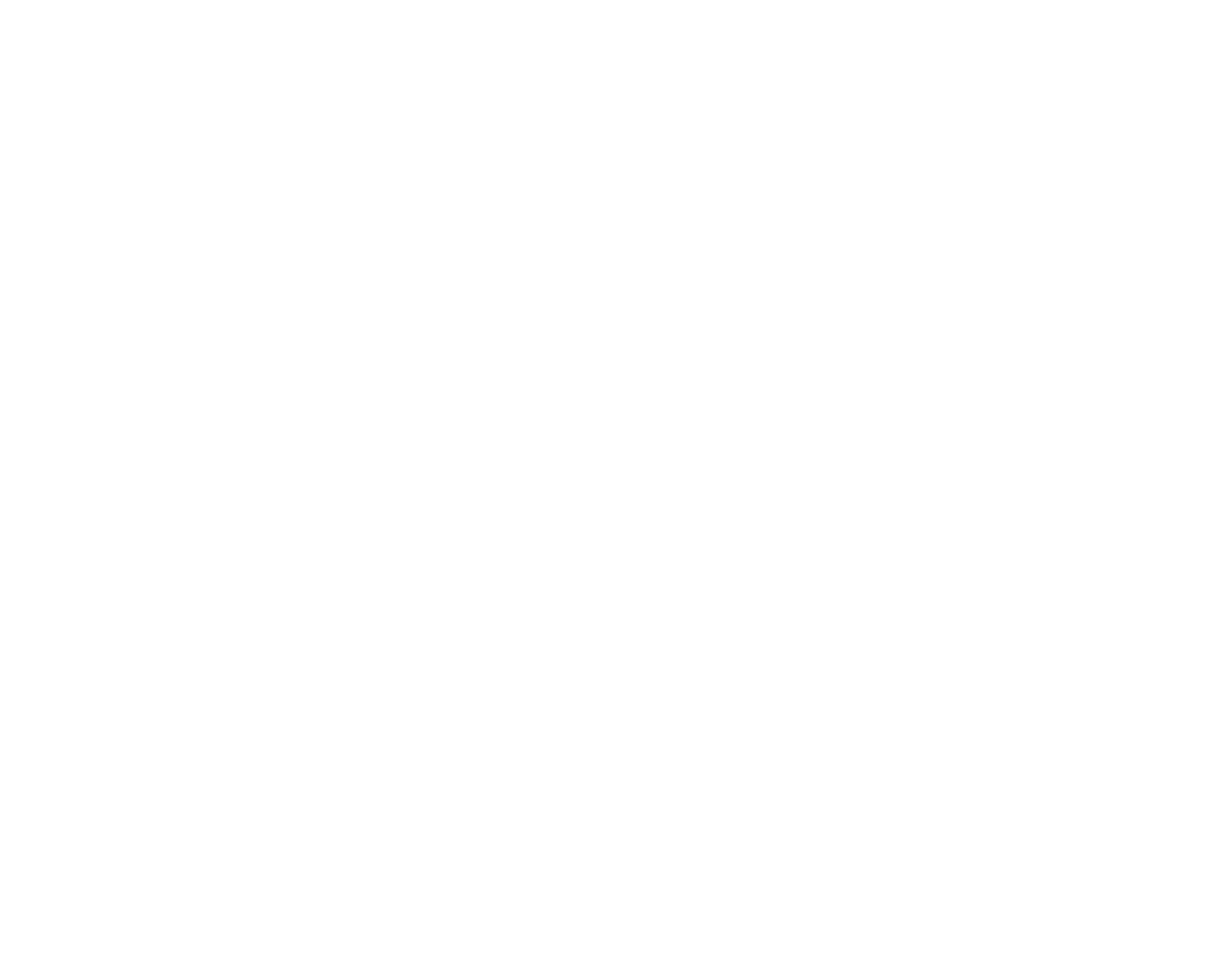
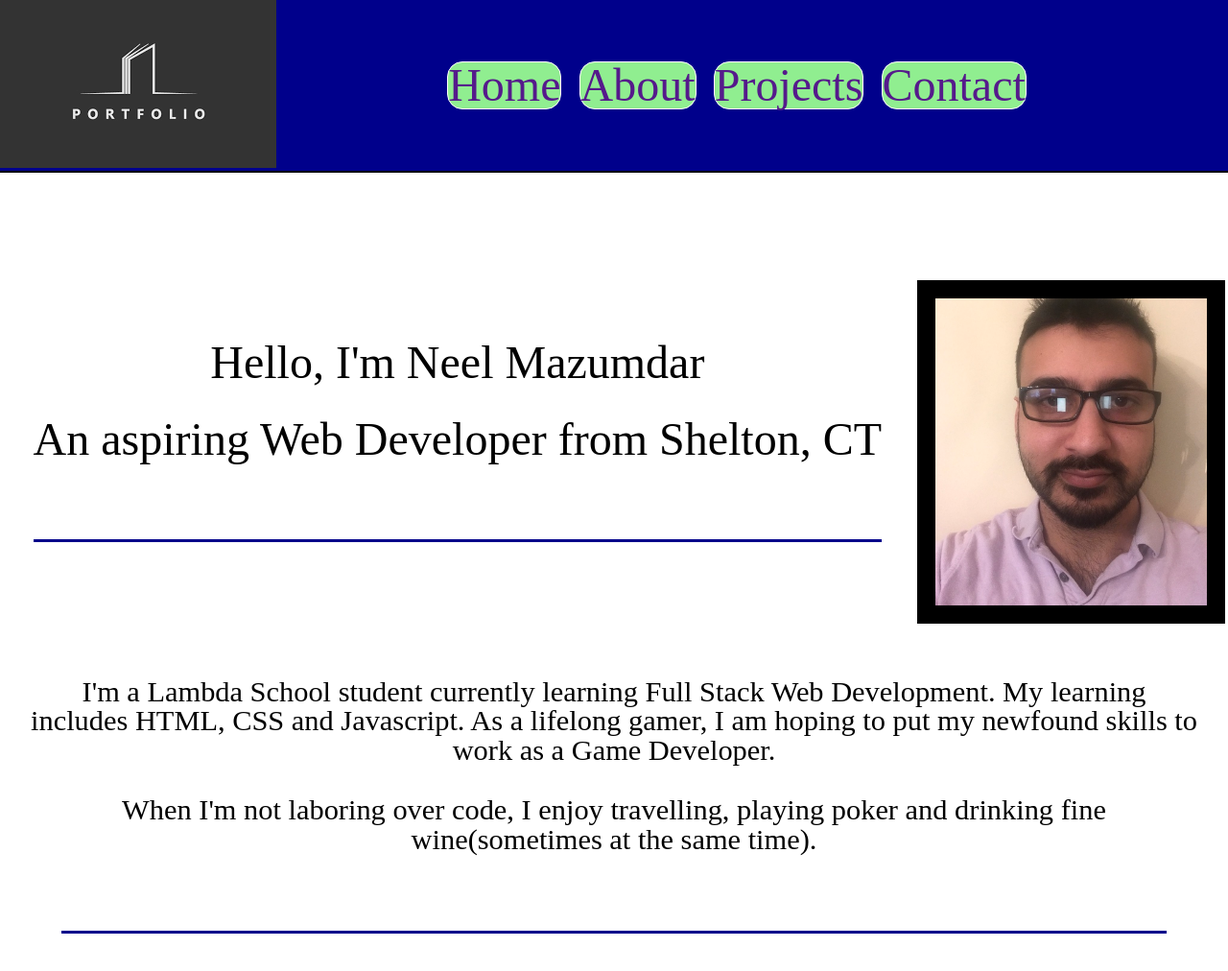
Before and after one commit to neel7777/my-portfolio, a plain HTML site: page index.html in a window 1280 px wide. Shown: the whole page at 96% size. Before the commit the page ends 800 px from the top, so only its background shows below. Drawn offline with Linux system fonts and the light colour scheme.

Commit message:
top part finished

```diff
--- a/css/index.css
+++ b/css/index.css
@@ -46,3 +46,68 @@ table {
 	border-collapse: collapse;
 	border-spacing: 0;
 }
+
+.navbar{
+	display: flex;
+	justify-content: space-between;
+	border-bottom: solid 2px black;
+	background-color: darkblue;
+
+}
+
+
+.navbut {
+	width: 50%;
+	display:flex;
+	justify-content: space-evenly;
+	align-items: center;
+	font-size: 3rem;
+	text-decoration: none;
+	margin-right: 12rem;
+
+
+
+
+}
+a {
+
+	text-decoration: none;
+	background-color: lightgreen;
+	border: 1px solid white;
+	border-radius: 1rem;
+
+}
+.header{
+	text-align: center;
+	font-size: 3rem;
+
+	display: flex;
+	justify-content: space-around;
+	align-items: center;
+	margin-top: 7rem;
+
+
+
+}
+.me {
+
+	max-width: 20rem;
+	max-height: 20rem;
+    border: 1.2rem solid black;
+}
+h1{
+	margin: 2rem;
+	padding-bottom: 5rem;
+	border-bottom: darkblue .2rem solid;
+
+}
+.about {
+	text-align: center;
+	font-size: 1.9rem;
+	margin: 2rem;
+	display: flex;
+	flex-direction: column;
+	align-items: center;
+	margin-top: 3rem;
+
+}
--- a/index.html
+++ b/index.html
@@ -13,13 +13,43 @@
     <div class = "container">
         <nav class = "navbar">
             <div class = img1>
-
+                <img src = "img/logo.png"/>
             </div>
             <div class = navbut>
-
+                <a href="">Home</a>
+                <a href="">About</a>
+                <a href="">Projects</a>
+                <a href="">Contact</a>
             </div>
 
         </nav>
+        <div class = "header">
+            <div class = "text">
+                <div>
+                    <h2>Hello, I'm Neel Mazumdar</h2>
+                </div>
+                <div>
+                    <h1> An aspiring Web Developer from Shelton, CT</h1>
+                </div>
+            </div>
+            <div>
+                <img class = "me" src = "img/neel.jpg"/>
+            </div>
+
+        </div>
+        <div class = "about">
+            <div>
+                <p>
+                    I'm a Lambda School student currently learning Full Stack Web Development. My learning includes HTML, CSS and Javascript. As a lifelong gamer, I am hoping to put my newfound skills to work as a Game Developer.
+                </p>
+            </div>
+            <div>
+                <h1>
+                    When I'm not laboring over code, I enjoy travelling, playing poker and drinking fine wine(sometimes at the same time).
+                </h1>
+            </div>
+
+        </div>
     </div>
 </body>
 </html>
```
Also changed, not shown: img/logo.png (added), img/me.png (added), img/neel.jpg (added), img/web.png (added).
